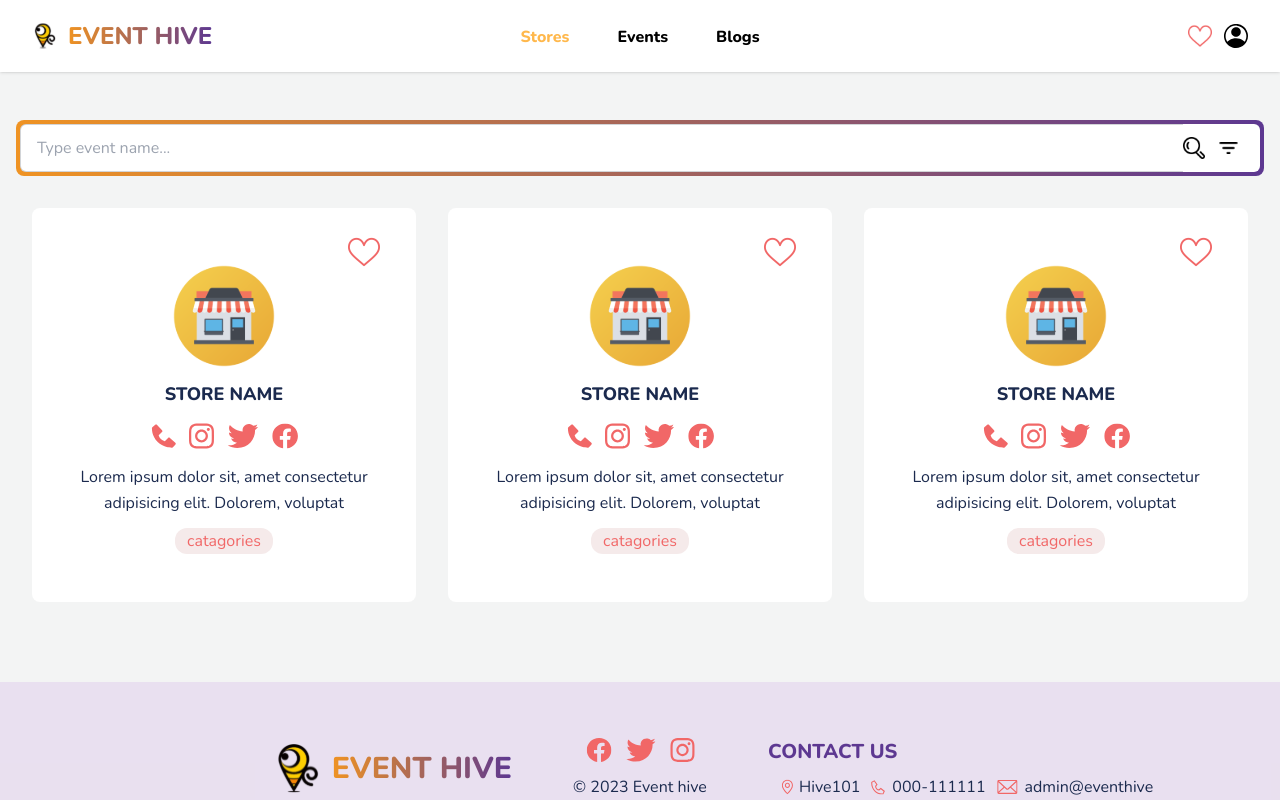
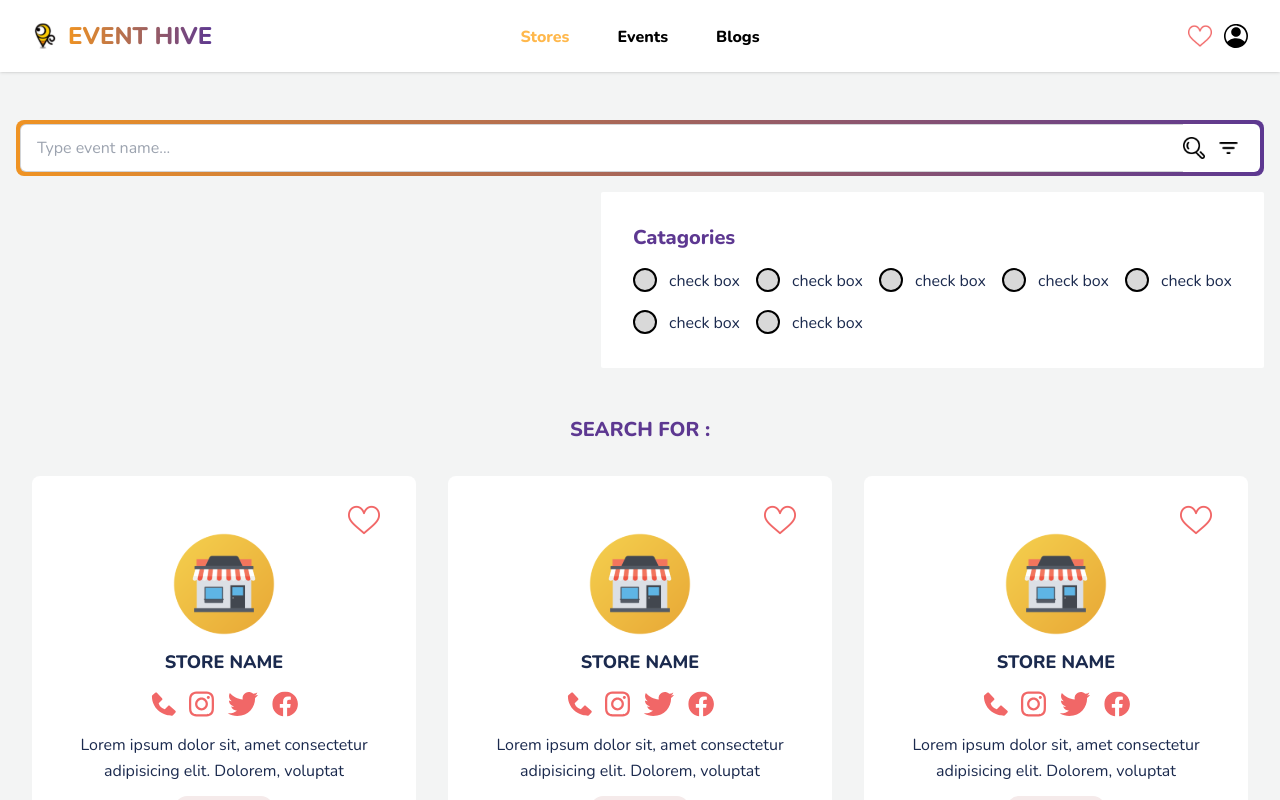
Before and after one commit to faynch/event-hive, a Next.js app: page /stores in a window 1280 px wide. Both pictures are taken after a click on the button 1232 px from the left and 148 px from the top of the page. Shown: the top 800 px of the page. Built offline with nearby package versions, Linux system fonts and the light colour scheme.

Commit message:
filter in navigator

```diff
--- /dev/null
+++ b/src/component/Button.tsx
@@ -0,0 +1,18 @@
+import { useState } from 'react'
+
+export default function Button() {
+    const [toggle, setToggle] = useState(false)
+
+    return (
+        <>
+        <div className='flex self-center'>
+            <button
+                className={`btn-xs btn-circle border-2 border-black bg-[#D9D9D9] mr-3 ${
+                    toggle ? 'bg-black' : 'bg-[#D9D9D9]'
+                }`}
+                onClick={() => setToggle(!toggle)}
+            ></button>
+            check box</div>
+        </>
+    )
+}
--- a/src/component/Navigator.tsx
+++ b/src/component/Navigator.tsx
@@ -2,8 +2,14 @@ import Image from 'next/image'
 import Search from '../pages/assets/search.svg'
 import Filter from '../pages/assets/filter.svg'
 
+import { useState } from 'react'
+import Button from './Button'
+
 function Navigator() {
+    const [filter, setFilter] = useState(false)
+
     return (
+        <>
             <div className="mx-12 flex flex-row rounded-lg bg-gradient-to-r from-[#EF9323] to-[#5D3891] p-1 md:mx-36 xl:mx-4">
                 <input
                     type="text"
@@ -13,10 +19,28 @@ function Navigator() {
                 <button className="bg-white">
                     <Image className="w-6" src={Search} alt={'Search'} />
                 </button>
-            <button className="rounded-r-md bg-white pr-2">
+                <button
+                    className="rounded-r-md bg-white pr-2"
+                    onClick={() => setFilter(!filter)}
+                >
                     <Image className="h-6" src={Filter} alt={'Filter'} />
                 </button>
             </div>
+            <div className={`my-4 p-8 lg:self-end rounded-sm mx-12 md:mx-36 xl:mx-4 lg:max-w-7xl bg-white ${filter ? 'block' : 'hidden'}`}>
+                <h4 className="text-xl font-extrabold text-primary mb-4">
+                    Catagories
+                </h4>
+                <div className='grid grid-cols-3 lg:grid-cols-5 gap-4'>
+                <Button />
+                <Button />
+                <Button />
+                <Button />
+                <Button />
+                <Button />
+                <Button />
+                </div>
+            </div>
+        </>
     )
 }
 
--- a/src/pages/blogs.tsx
+++ b/src/pages/blogs.tsx
@@ -9,6 +9,7 @@ function blogs() {
             <Navbar />
             <div className="my-12 mx-auto flex flex-col justify-center lg:max-w-7xl ">
                 <Navigator />
+                <h4 className="m-8 mx-auto text-xl font-extrabold text-primary">SEARCH FOR :</h4>
                 <div className="my-60 grid grid-cols-1 gap-8 place-self-center lg:max-w-7xl lg:grid-cols-2 xl:grid-cols-3">
 
                 </div>
--- a/src/pages/events.tsx
+++ b/src/pages/events.tsx
@@ -9,6 +9,7 @@ function events() {
             <Navbar />
             <div className="my-12 mx-auto flex flex-col justify-center lg:max-w-7xl ">
                 <Navigator />
+                <h4 className="m-8 mx-auto text-xl font-extrabold text-primary">SEARCH FOR :</h4>
                 <div className="my-60 grid grid-cols-1 gap-8 place-self-center lg:max-w-7xl lg:grid-cols-2 xl:grid-cols-3">
 
                 </div>
--- a/src/pages/stores.tsx
+++ b/src/pages/stores.tsx
@@ -7,9 +7,10 @@ function store() {
     return (
         <>
             <Navbar />
-            <div className="my-12 mx-auto flex flex-col justify-center lg:max-w-7xl ">
+            <div className="my-12 mx-auto flex flex-col justify-center lg:max-w-7xl">
                 <Navigator />
-                <div className="my-8 grid grid-cols-1 gap-8 place-self-center lg:max-w-7xl lg:grid-cols-2 xl:grid-cols-3">
+                <h4 className="m-8 mx-auto text-xl font-extrabold text-primary">SEARCH FOR :</h4>
+                <div className="mb-8 grid grid-cols-1 gap-8 place-self-center lg:max-w-7xl lg:grid-cols-2 xl:grid-cols-3">
                     <StoreCard />
                     <StoreCard />
                     <StoreCard />
```
Lines whose indentation alone changed are shown as unchanged.
